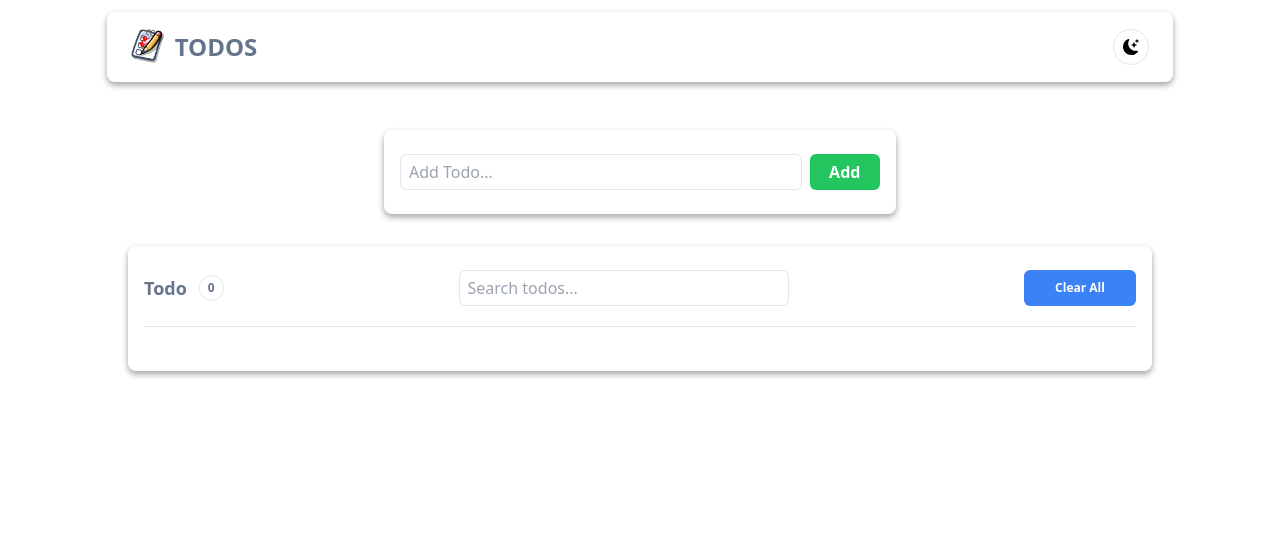
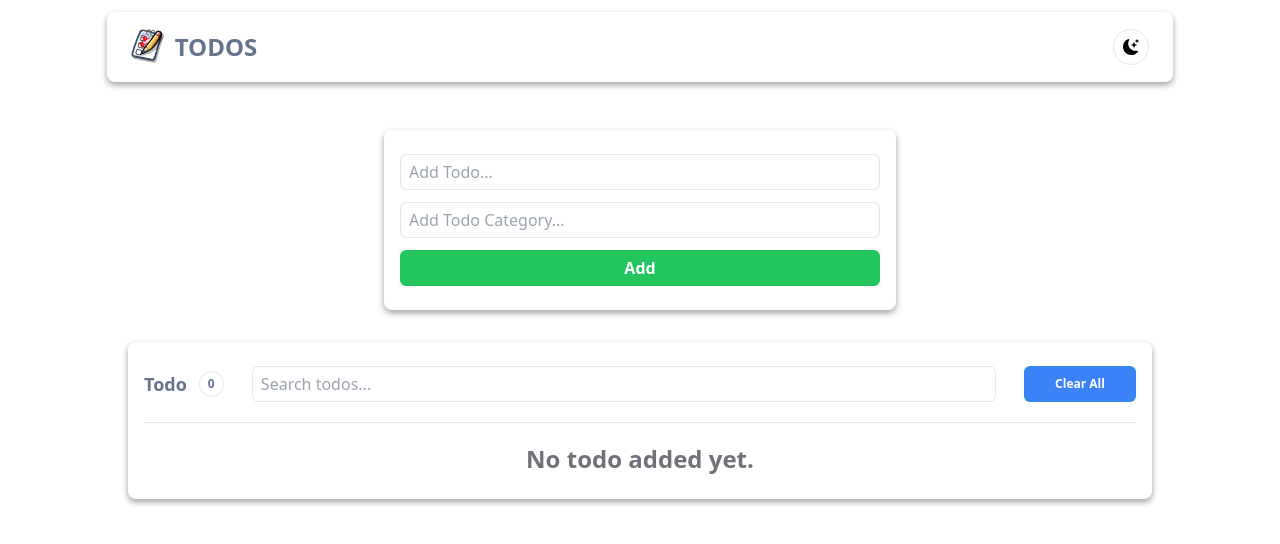
Before and after one commit to Itodo-S/todos, a React (Vite) app: page / in a window 1280 px wide. Shown: the top 544 px of the page. Built offline with nearby package versions, Linux system fonts and the light colour scheme.

Commit message:
[Categories] Build category feature to manage Todo list items

```diff
--- a/src/components/content/ContentCard.tsx
+++ b/src/components/content/ContentCard.tsx
@@ -4,6 +4,7 @@ import { toast } from "react-toastify";
 
 interface Todo {
   todo: string;
+  category: string;
   date: string;
 }
 
@@ -19,13 +20,27 @@ const ContentCard: React.FC<ContentCardProps> = ({
   onDeleteTodo,
 }) => {
   const [searchTerm, setSearchTerm] = useState("");
+  const [selectedCategory, setSelectedCategory] = useState<string>("");
+  const categories = Array.from(
+    new Set(todos.map((todo) => todo.category))
+  ).filter((category) => category);
 
-  const filteredTodos = todos.filter((todo) =>
+  const filteredTodos = todos
+    .filter((todo) =>
       todo.todo.toLowerCase().includes(searchTerm.toLowerCase())
+    )
+    .filter(
+      (todo) =>
+        selectedCategory === "" ||
+        todo.category.toLowerCase() === selectedCategory.toLowerCase()
     );
 
   const handleSearchChange = (e: React.ChangeEvent<HTMLInputElement>) => {
     setSearchTerm(e.target.value);
+  };
+
+  const handleCategoryChange = (e: React.ChangeEvent<HTMLSelectElement>) => {
+    setSelectedCategory(e.target.value);
   };
 
   const handleCopyTodo = (text: string) => {
@@ -70,17 +85,43 @@ const ContentCard: React.FC<ContentCardProps> = ({
 
       <hr className="dark:border-slate-500 mt-5" />
 
+      {filteredTodos.length === 0 ? (
+        <p className="text-center font-bold text-2xl text-zinc-500 mt-5">
+          No todo added yet.
+        </p>
+      ) : (
+        <>
+          {categories.length > 0 && (
+            <div className="mt-5">
+              <select
+                className="border outline-none rounded-md h-9 px-2 w-full md:w-60 bg-transparent dark:border-slate-500 text-slate-500"
+                value={selectedCategory}
+                onChange={handleCategoryChange}
+              >
+                <option value="">Filter Category</option>
+                {categories.map((category, index) => (
+                  <option key={index} value={category}>
+                    {category}
+                  </option>
+                ))}
+              </select>
+            </div>
+          )}
+
           <div className="grid grid-cols-1 md:grid-cols-3 gap-3 mt-5">
             {filteredTodos.map((todo, index) => (
               <TodoCard
                 key={index}
                 date={todo.date}
                 todo={todo.todo}
+                category={todo.category}
                 onDelete={() => onDeleteTodo(index)}
                 onCopy={handleCopyTodo}
               />
             ))}
           </div>
+        </>
+      )}
     </div>
   );
 };
--- a/src/components/content/TodoCard.tsx
+++ b/src/components/content/TodoCard.tsx
@@ -4,6 +4,7 @@ import { AiOutlineCopy } from "react-icons/ai";
 
 interface TodoCardProps {
   todo: string;
+  category: string;
   date: string;
   onDelete: () => void;
   onCopy: (text: string) => void;
@@ -11,6 +12,7 @@ interface TodoCardProps {
 
 const TodoCard: React.FC<TodoCardProps> = ({
   todo,
+  category,
   date,
   onDelete,
   onCopy,
@@ -49,7 +51,7 @@ const TodoCard: React.FC<TodoCardProps> = ({
       </div>
 
       <div className="flex justify-end">
-        <p className="font-semibold text-xs text-green-400">Groceries</p>
+        <p className="font-semibold text-xs text-green-400">{category}</p>
       </div>
     </div>
   );
--- a/src/components/todoForm/TodoForm.tsx
+++ b/src/components/todoForm/TodoForm.tsx
@@ -2,14 +2,19 @@ import React, { useState, ChangeEvent, FormEvent } from "react";
 import { Todo } from "../../interfaces/types";
 
 interface TodoFormProps {
-  addTodo: (todo: Todo) => void;
+  addTodo: ({ todo, category }: Todo) => void;
 }
 
 const TodoForm: React.FC<TodoFormProps> = ({ addTodo }) => {
   const [newTodo, setNewTodo] = useState("");
+  const [todoCat, setTodoCat] = useState("");
 
   const handleInputChange = (e: ChangeEvent<HTMLInputElement>) => {
     setNewTodo(e.target.value);
+  };
+
+  const handleCatChange = (e: ChangeEvent<HTMLInputElement>) => {
+    setTodoCat(e.target.value);
   };
 
   const handleSubmit = (e: FormEvent<HTMLFormElement>) => {
@@ -17,22 +22,32 @@ const TodoForm: React.FC<TodoFormProps> = ({ addTodo }) => {
     if (newTodo.trim() !== "") {
       const todo: Todo = {
         todo: newTodo,
+        category: todoCat,
         date: new Date().toISOString(),
       };
       addTodo(todo);
       setNewTodo("");
+      setTodoCat("");
     }
   };
 
   return (
     <div className="todo-form">
-      <form className="w-full flex" onSubmit={handleSubmit}>
+      <form className="w-full flex flex-col" onSubmit={handleSubmit}>
         <input
           className="todo-form__todo"
           type="text"
           placeholder="Add Todo..."
           value={newTodo}
           onChange={handleInputChange}
+          required
+        />
+        <input
+          className="todo-form__todo"
+          type="text"
+          placeholder="Add Todo Category..."
+          value={todoCat}
+          onChange={handleCatChange}
         />
 
         <button type="submit" className="todo-form__button">
--- a/src/interfaces/types.ts
+++ b/src/interfaces/types.ts
@@ -1,4 +1,5 @@
 export interface Todo {
   todo: string;
+  category: string;
   date: string;
 }
--- a/src/styles/components/content-card/_content-card.scss
+++ b/src/styles/components/content-card/_content-card.scss
@@ -11,7 +11,7 @@
   }
 
   &__search {
-    @apply  w-1/2 md:w-2/6;
+    @apply  w-1/2 md:w-9/12 flex items-center;
 
     input {
       @apply border outline-none rounded-md h-9 px-2 w-full bg-transparent dark:border-slate-500 dark:text-white;
--- a/src/styles/components/todo-form/_todo-form.scss
+++ b/src/styles/components/todo-form/_todo-form.scss
@@ -3,10 +3,10 @@
   box-shadow: rgba(0, 0, 0, 0.16) 0px 3px 6px, rgba(0, 0, 0, 0.23) 0px 3px 6px;
 
   &__todo {
-    @apply border outline-none rounded-md h-9 px-2 w-full bg-transparent dark:border-slate-500 dark:text-white;
+    @apply border mb-3 outline-none rounded-md h-9 px-2 w-full bg-transparent dark:border-slate-500 dark:text-white;
   }
 
   &__button {
-    @apply ml-2 bg-green-500 text-white font-semibold w-20 h-9 px-3 rounded-md hover:bg-green-400 transition-all duration-500;
+    @apply bg-green-500 text-white font-semibold w-full h-9 px-3 rounded-md hover:bg-green-400 transition-all duration-500;
   }
 }
```
Lines whose indentation alone changed are shown as unchanged.
